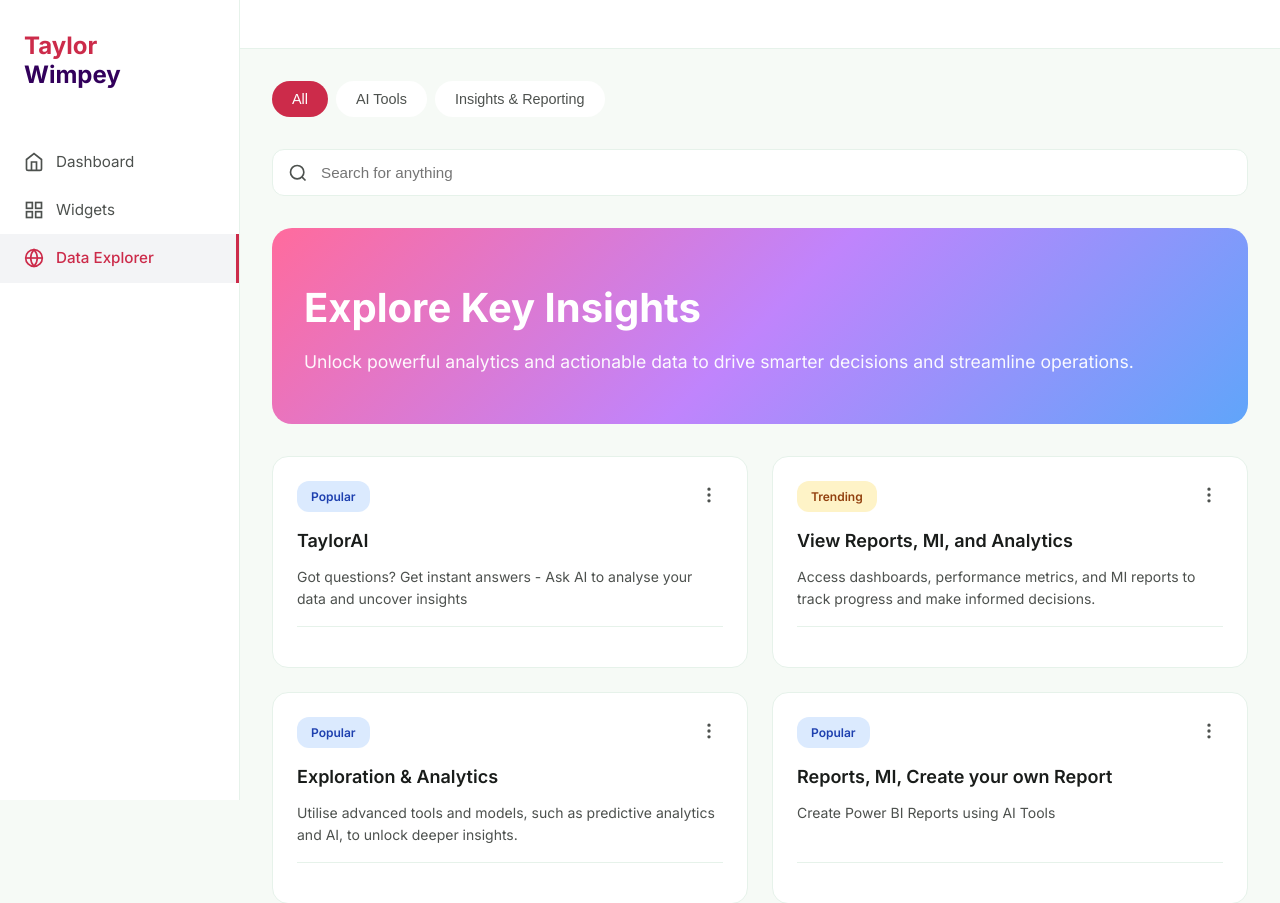
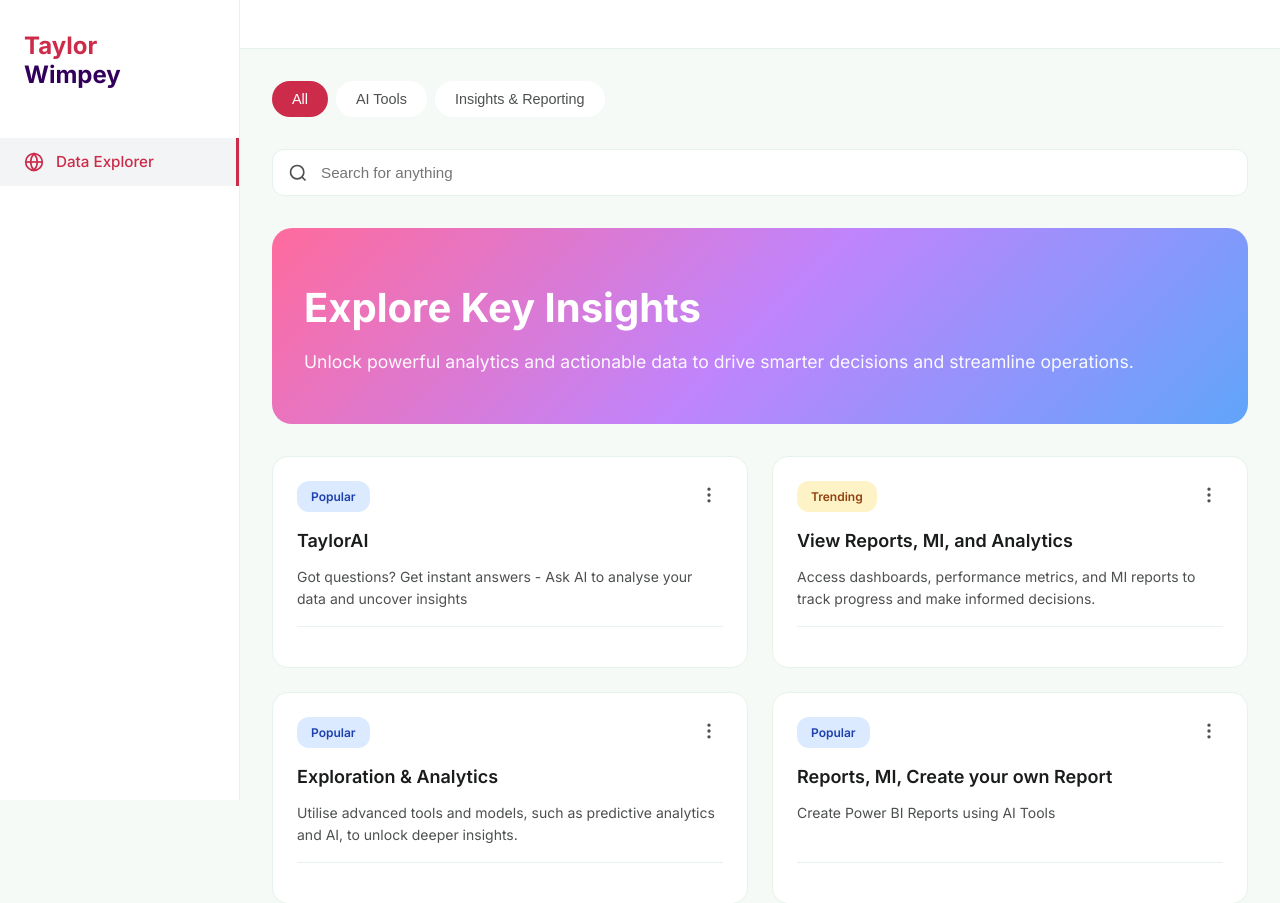
Before and after one commit to cbeddall1/Data-Discovery-Portal, a Flask app: page / in a window 1280 px wide. Shown: the top 903 px of the page. Run offline with Flask 3, Linux system fonts and the light colour scheme.

Commit message:
Add files via upload

```diff
--- a/app/routes.py
+++ b/app/routes.py
@@ -5,7 +5,7 @@
 HOME_CARDS = [
     {
         'id': 'Taylor-AI',
-        # primary badge as string (templates expect a string so .lower() works)
+
         'badge': 'Popular',
         'title': 'TaylorAI',
         'description': 'Got questions? Get instant answers - Ask AI to analyse your data and uncover insights',
--- a/app/static/css/style.css
+++ b/app/static/css/style.css
@@ -1,4 +1,3 @@
-/* Taylor Wimpey themed stylesheet (clean) */
 
 * { box-sizing: border-box; margin: 0; padding: 0; }
 
@@ -35,7 +34,7 @@
 .header-left { display: flex; align-items: center; gap: 1rem; }
 .page-title { font-size: 1.5rem; font-weight: 600; color: var(--text-dark); }
 
-/* Hide any leftover copilot UI */
+
 .copilot-btn { display: none !important; }
 
 .page-content { padding: 2rem; }
--- a/app/static/js/main.js
+++ b/app/static/js/main.js
@@ -164,17 +164,17 @@
 
 
 
-// Example: Debounced search
+
 
 const debouncedSearch = debounce((searchTerm) => {
 
     console.log('Searching for:', searchTerm);
 
-    // Implement search logic here
+
 
 }, 300);
 
-// Helper to navigate from templates without nested quote issues
+
 function gotoSection(url) {
     if (!url) return;
     window.location.href = url;
--- a/app/static/templates/base.html
+++ b/app/static/templates/base.html
@@ -32,37 +32,6 @@
 
             <nav class="sidebar-nav">
 
-                <a href="/" class="nav-item">
-
-                    <svg width="20" height="20" viewBox="0 0 24 24" fill="none" stroke="currentColor" stroke-width="2">
-
-                        <path d="M3 9l9-7 9 7v11a2 2 0 0 1-2 2H5a2 2 0 0 1-2-2z"></path>
-
-                        <polyline points="9 22 9 12 15 12 15 22"></polyline>
-
-                    </svg>
-
-                    Dashboard
-
-                </a>
-
-                <a href="#" class="nav-item">
-
-                    <svg width="20" height="20" viewBox="0 0 24 24" fill="none" stroke="currentColor" stroke-width="2">
-
-                        <rect x="3" y="3" width="7" height="7"></rect>
-
-                        <rect x="14" y="3" width="7" height="7"></rect>
-
-                        <rect x="14" y="14" width="7" height="7"></rect>
-
-                        <rect x="3" y="14" width="7" height="7"></rect>
-
-                    </svg>
-
-                    Widgets
-
-                </a>
 
                 <a href="/" class="nav-item active">
 
@@ -95,7 +64,7 @@
             <header class="header">
 
                 <div class="header-right">
-                    <!-- Copilot button removed per request -->
+
                 </div>
 
             </header>
--- a/run.py
+++ b/run.py
@@ -5,7 +5,6 @@
 
 if __name__ == '__main__':
     port = int(os.environ.get('PORT', 5000))
-    # Respect the app config DEBUG value or environment variable
     debug_val = os.environ.get('FLASK_DEBUG', None)
     if debug_val is None:
         debug = app.config.get('DEBUG', False)
```
Also changed, not shown: 2 other files.
